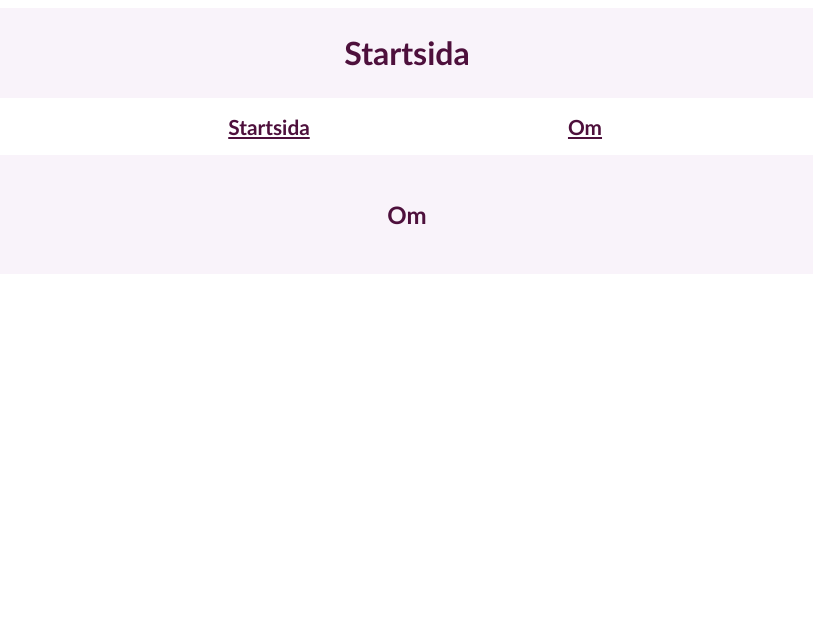
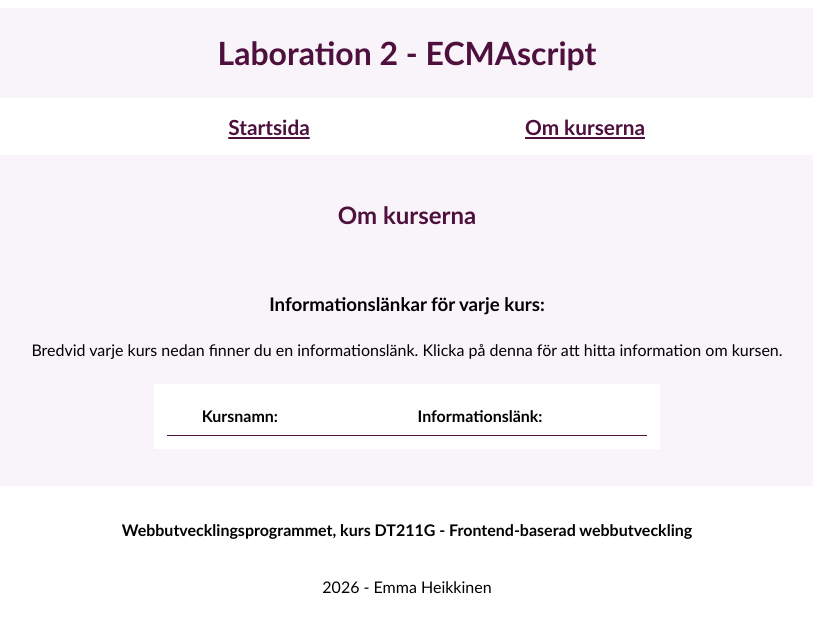
Before and after one commit to emhe2504/Laboration-2, a website built with Vite: page about.html in a window 1280 px wide. Shown: the whole page, without its empty margins (233-1046 px from the left). Built offline with nearby package versions, Linux system fonts and the light colour scheme; no server answers.

Commit message:
Uppstart av "Om" sidan

```diff
--- a/about.html
+++ b/about.html
@@ -9,18 +9,34 @@
   <body>
     <div id="container">
       <header>
-        <h1>Startsida</h1>
+        <h1>Laboration 2 - ECMAscript</h1>
         <nav>
           <ul id="nav-list">
             <li><a href="/">Startsida</a></li>
-            <li><a href="/about.html">Om</a></li>
+            <li><a href="/about.html">Om kurserna</a></li>
           </ul>
         </nav>
         </header>
         <main>
-          <h2>Om</h2>
+          <h2>Om kurserna</h2>
+          <section id="about-section">
+            <h3 id="section-head">Informationslänkar för varje kurs:</h3>
+            <p id="section-text">Bredvid varje kurs nedan finner du en informationslänk. Klicka på denna för att hitta information om kursen.</p>
+            <table id="table">
+              <thead id="thead">
+                <tr>
+                <th>Kursnamn:</th>
+                <th>Informationslänk:</th>
+                </tr>
+              </thead>
+              <tbody id="tbody2"></tbody>
+            </table>
+          </section>
         </main>
-        <footer></footer>
+        <footer>
+          <h4>Webbutvecklingsprogrammet, kurs DT211G - Frontend-baserad webbutveckling</h4>
+          <p>2026 - Emma Heikkinen</p>
+        </footer>
     </div>
     <script type="module" src="/src/js/main.js"></script>
   </body>
--- a/src/css/style.css
+++ b/src/css/style.css
@@ -55,12 +55,23 @@ a {
     color: rgb(78, 16, 60);
 }
 
+#section-head,
+#section-text {
+    display: grid;
+    text-align: center;
+    font-family: 'Gill Sans', 'Gill Sans MT', Calibri, 'Trebuchet MS', sans-serif;
+    margin-bottom: 2%;
+}
+
 table {
     display: grid;
     justify-self: center;
     width: 40%;
     border-collapse: collapse;
     font-family: 'Gill Sans', 'Gill Sans MT', Calibri, 'Trebuchet MS', sans-serif;
+    background-color: white;
+    padding: 1%;
+    margin-bottom: 3%;
 }
 
 #thead,
@@ -103,3 +114,10 @@ th:nth-child(3) {
     width: 3%;
     text-align: center;
 }
+
+footer {
+    display: grid;
+    text-align: center;
+    font-family: 'Gill Sans', 'Gill Sans MT', Calibri, 'Trebuchet MS', sans-serif;
+    padding-top: 1%;
+}
```
Also changed, not shown: index.html (+6 -4 lines).
